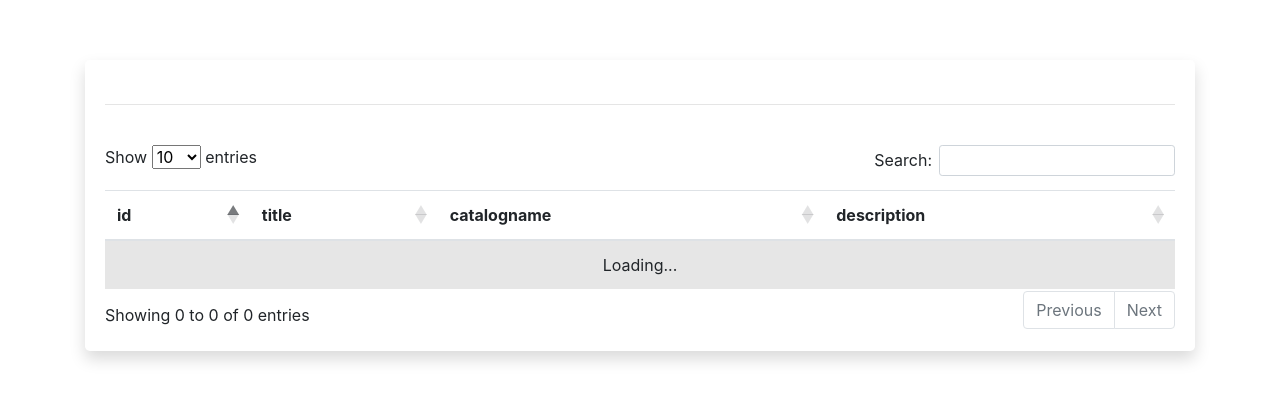
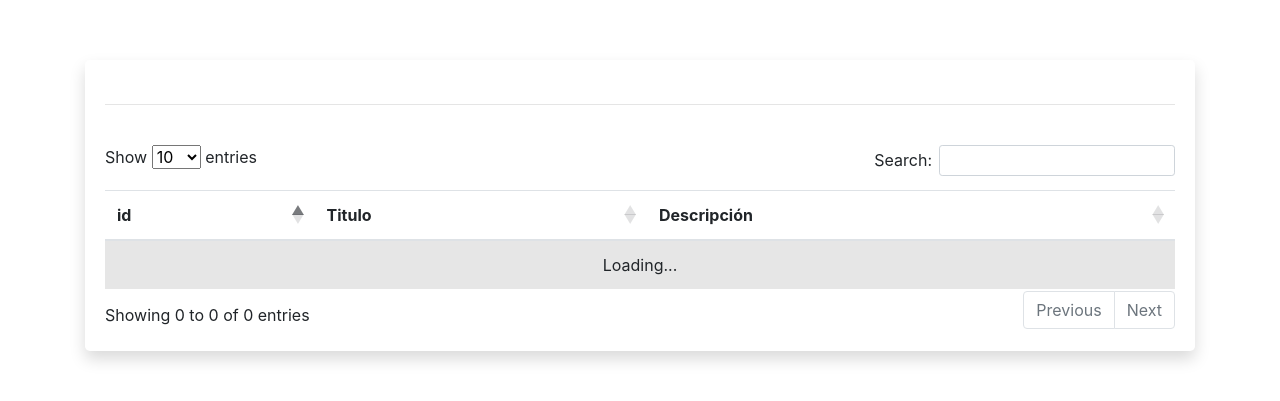
Before and after one commit to Lebers/front_WooCommerce, a Django app: page /specialCatalogs in a window 1280 px wide. Shown: the top 401 px of the page. Run offline with Django 5.2, Linux system fonts and the light colour scheme; lists and menus that the app fills with data are empty; some libraries are stand-ins or nearby versions.

Commit message:
Update special_catalogs.html

```diff
--- a/main/templates/special_catalogs.html
+++ b/main/templates/special_catalogs.html
@@ -27,9 +27,8 @@
                     <thead>
                         <tr>
                             <th>id</th>
-                            <th>title</th>
-                            <th>catalogname</th>
-                            <th>description</th>
+                            <th>Titulo</th>
+                            <th>Descripción</th>
                         </tr>
                     </thead>
                 </table>
@@ -67,7 +66,6 @@
                 "columns": [
                     { "data": "id" },
                     { "data": "title" },
-                    { "data": "catalogname" },
                     { "data": "description" }
                 ],
                 scrollX: true
```
